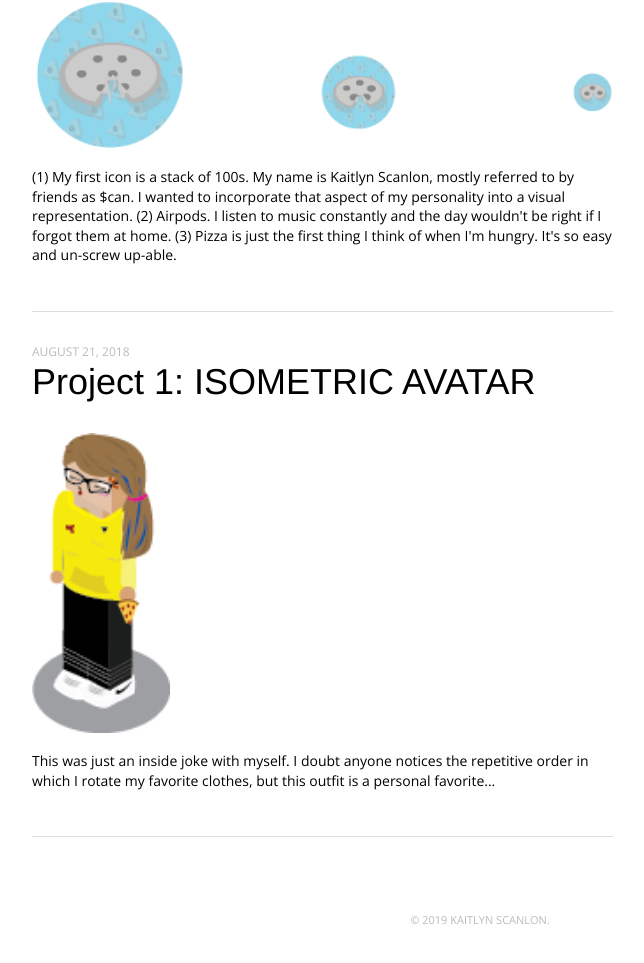
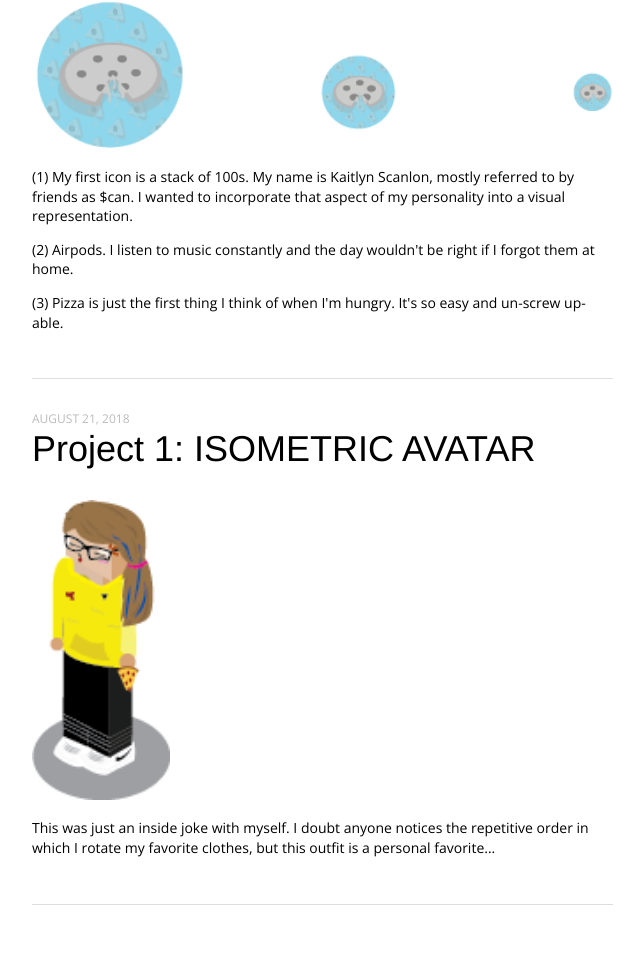
Before and after one commit to Binghamton-University-Design/web-journal-KScanlon, a plain HTML site: page index.html in a window 1280 px wide. Shown: the part 1092-2055 px from the top of the page, without its empty margins (160-804 px from the left). Drawn offline with nearby package versions, Linux system fonts and the light colour scheme.

Commit message:
detail spacing

```diff
--- a/index.html
+++ b/index.html
@@ -26,8 +26,8 @@
 					<p class="date">October 7, 2019</p>
 					<h2>Project 2:  ICONS</h2>
 					<p><img src="images/icons-FINAL.png"></p>
-					<p>(1) My first icon is a stack of 100s. My name is Kaitlyn Scanlon, mostly referred to by friends as $can. I wanted to incorporate that aspect of my personality into a visual representation.
-					(2) Airpods. I listen to music constantly and the day wouldn't be right if I forgot them at home.
+					<p>(1) My first icon is a stack of 100s. My name is Kaitlyn Scanlon, mostly referred to by friends as $can. I wanted to incorporate that aspect of my personality into a visual representation.<p>
+					(2) Airpods. I listen to music constantly and the day wouldn't be right if I forgot them at home.<p>
 					(3) Pizza is just the first thing I think of when I'm hungry. It's so easy and un-screw up-able.
 					</p>
 				</div>
```
